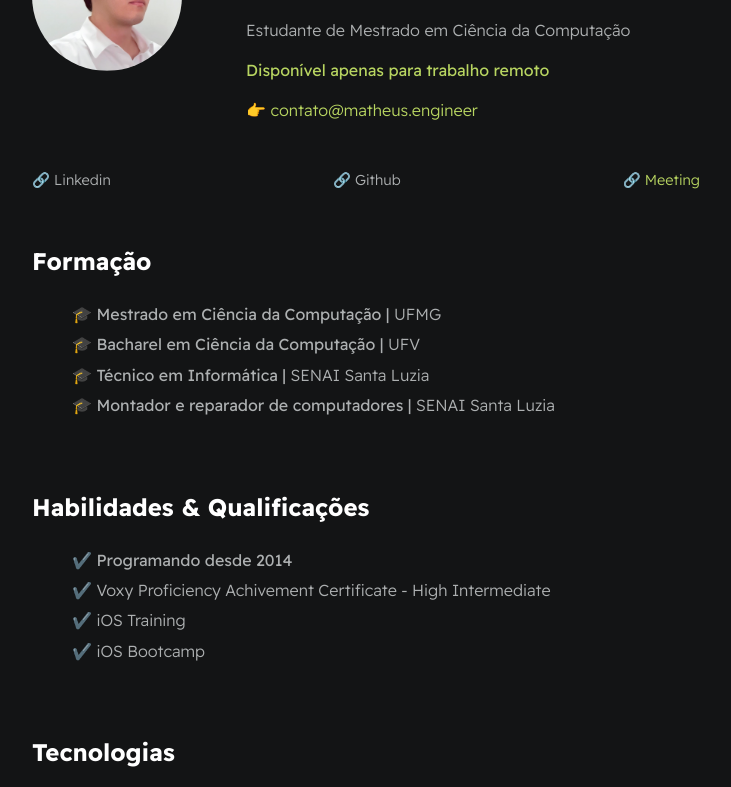
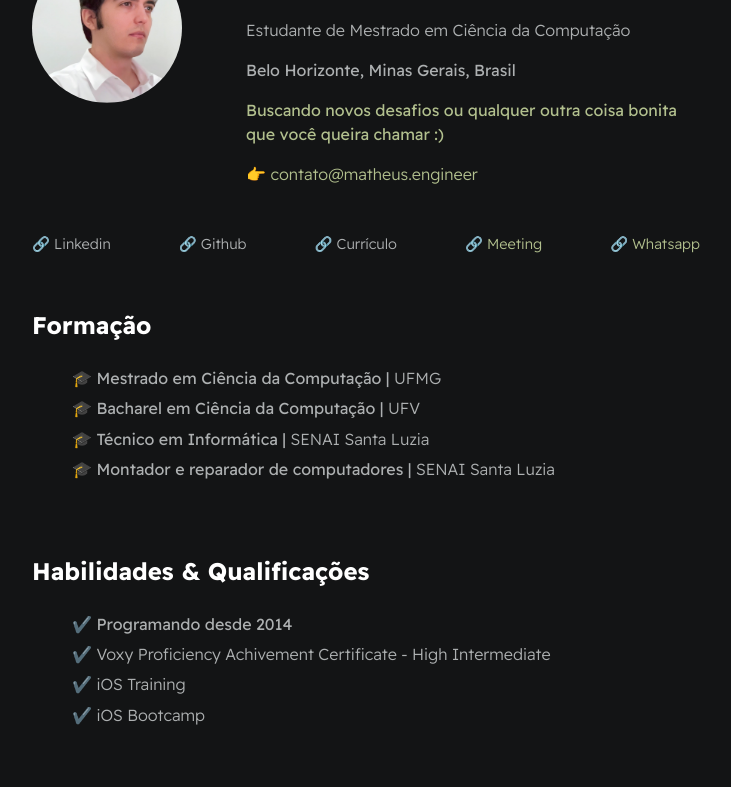
Before and after one commit to mtsfreitas/mtsfreitas.github.io, a website: page dist/index_ptbr.html in a window 1280 px wide. Shown: the part 186-973 px from the top of the page, without its empty margins (274-1005 px from the left). Drawn offline with Linux system fonts and the light colour scheme; no server answers.

Commit message:
Update index_ptbr.html

```diff
--- a/dist/index_ptbr.html
+++ b/dist/index_ptbr.html
@@ -30,8 +30,8 @@
 
                 <h1 id="user-name">Matheus Martins</h1>
                 <p id="bio">Estudante de Mestrado em Ciência da Computação</p>
-                <!--<p>Belo Horizonte, Minas Gerais, Brasil </p>-->
-                <p id="availability">Disponível apenas para trabalho remoto</p>
+                <p>Belo Horizonte, Minas Gerais, Brasil </p>
+                <p id="availability">Buscando novos desafios ou qualquer outra coisa bonita que você queira chamar :)</p>
                 <p id="email"><a href="mailto:contato@matheus.engineer" id="email">👉 contato@matheus.engineer</a></p>
             </div>
         </section>
@@ -40,9 +40,9 @@
             <div id="socials--list">
                 <a href="https://www.linkedin.com/in/mtsfreitas/" target="_blank" id="linkedin">🔗 Linkedin</a>
                 <a href="https://github.com/mtsfreitas" target="_blank" id="github">🔗 Github</a>
-                <!--<a href="assets/resumes/ptBR_MatheusFreitasMartins.pdf" download="ptBR_MatheusFreitasMartins.pdf" id="curriculo">🔗 Currículo</a>-->
+                <a href="assets/resumes/ptBR_MatheusFreitasMartins.pdf" download="ptBR_MatheusFreitasMartins.pdf" id="curriculo">🔗 Currículo</a>
                 <a href="https://calendly.com/matheusdev/30min" target="_blank" id="meeting">🔗 Meeting</a>
-                <!--<a href="https://wa.me/5531975195633" target="_blank" id="whatsapp">🔗 Whatsapp</a>-->
+                <a href="https://wa.me/5531975195633" target="_blank" id="whatsapp">🔗 Whatsapp</a>
             </div>
         </section>
 
```
